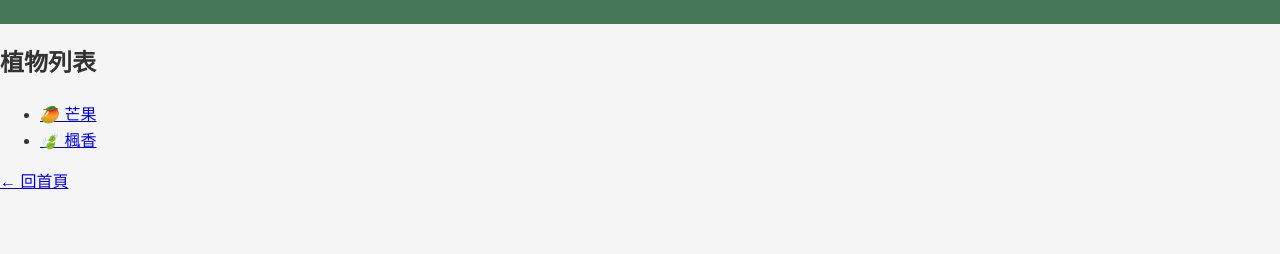
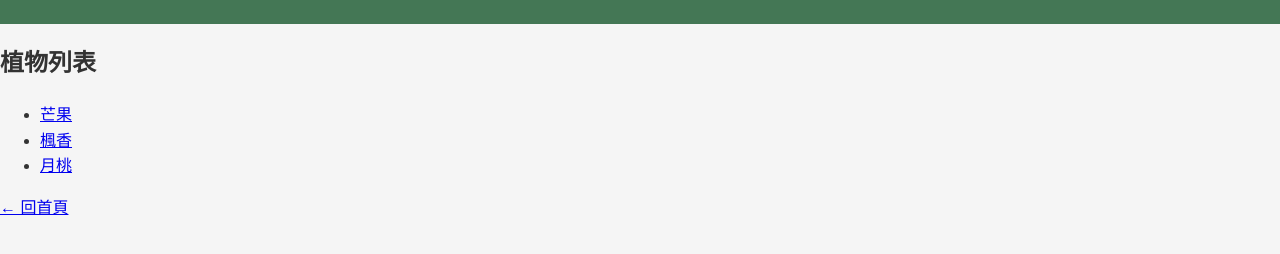
Before and after one commit to bang-jj/bang-jj.github.io, a plain HTML site: page plants/index.html in a window 1280 px wide. Shown: the part 102-356 px from the top of the page. Drawn offline with Linux system fonts and the light colour scheme.

Commit message:
Update index.html

```diff
--- a/plants/index.html
+++ b/plants/index.html
@@ -14,8 +14,9 @@
            <section>
                <h2>植物列表</h2>
                <ul>
-                   <li><a href="mango.html">🥭 芒果</a></li>
-                   <li><a href="Formosan_Sweet_Gum.html">🍃 楓香</a></li>
+                   <li><a href="mango.html"> 芒果</a></li>
+                   <li><a href="Formosan_Sweet_Gum.html"> 楓香</a></li>
+                   <li><a href="Beautiful_Galangal.html"> 月桃</a></li>
                    <!-- 以後可以在這裡繼續新增其他植物 -->
                </ul>
            </section>
```
